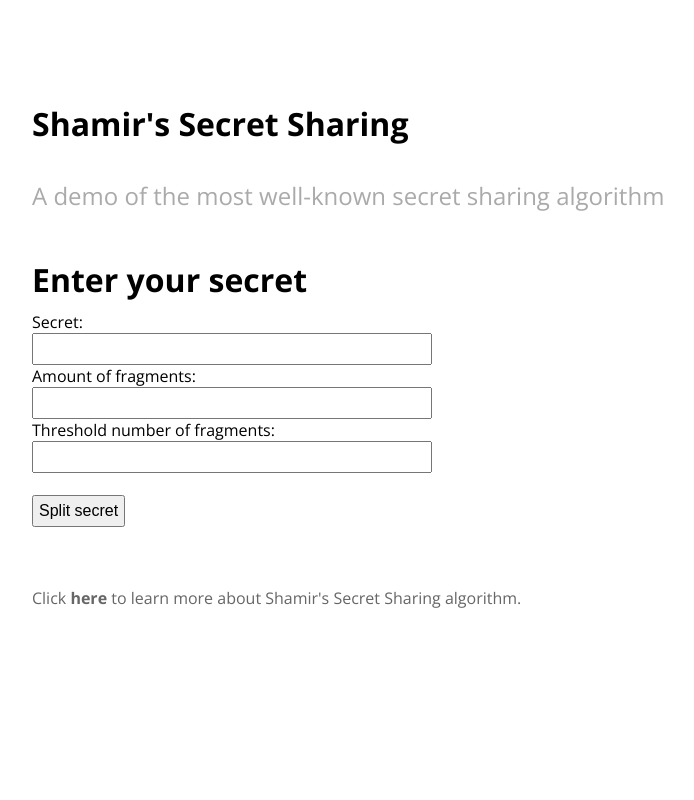
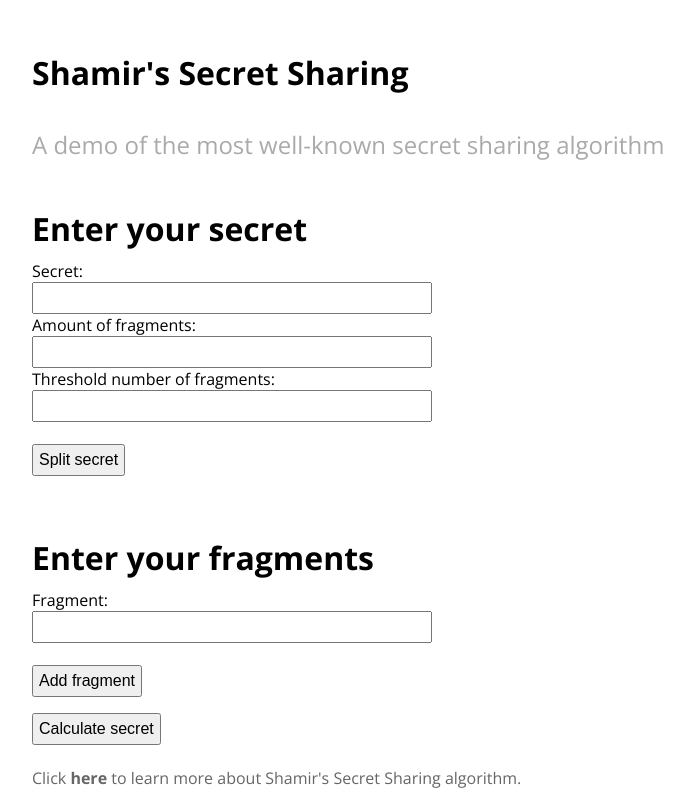
Before and after one commit to mvanaltvorst/shamirs-secret-sharing, a website built with webpack: page app/index.html in a window 1280 px wide. Both pictures are taken after a click on the button "Split secret". Shown: the whole page, without its empty margins (288-982 px from the left). Built offline with nearby package versions, Linux system fonts and the light colour scheme.

Commit message:
Add secret calculating interface

```diff
--- a/app/css/app.css
+++ b/app/css/app.css
@@ -1,7 +1,7 @@
 body {
   margin-left: 25%;
   margin-right: 25%;
-  margin-top: 8%;
+  margin-top: 4%;
   font-family: "Open Sans", sans-serif;
 }
 
--- a/app/index.html
+++ b/app/index.html
@@ -18,5 +18,12 @@
   <br>
   <ul id="output">
   </ul>
+  <h1>Enter your fragments</h1>
+  <br><label for="fragment">Fragment:</label><input type="text" id="fragment"></input>
+  <br><br><button id="addFragment" onclick="App.addFragment();">Add fragment</button>
+  <ul id="fragments">
+  </ul>
+  <button id="calculateSecret" onclick="App.calculateSecret();">Calculate secret</button>
+  <br><br>
   <span class="info">Click <strong>here</strong> to learn more about Shamir's Secret Sharing algorithm.</span>
 </html>
--- a/app/js/app.js
+++ b/app/js/app.js
@@ -1,23 +1,22 @@
 import "../css/app.css"
 
 const App = {
+  fragments: [],
   splitSecret: function() {
-    try {
-      console.log(document.getElementById("secret"));
-      var secret = parseInt(document.getElementById("secret").value);
-    } catch (_) {
+    var secret = parseInt(document.getElementById("secret").value);
+    if (isNaN(secret)) {
       alert("Please enter an integer as secret.");
       return;
     }
-    try {
-      var n = parseInt(document.getElementById("n").value);
-    } catch (_) {
+
+    var n = parseInt(document.getElementById("n").value);
+    if (isNaN(n)) {
       alert("Please enter an integer as number of fragments.");
       return;
     }
-    try {
-      var k = parseInt(document.getElementById("k").value);
-    } catch (_) {
+
+    var k = parseInt(document.getElementById("k").value);
+    if (isNaN(k)) {
       alert("Please enter an integer as threshold.");
       return;
     }
@@ -25,6 +24,34 @@ const App = {
     var coefficients = new Uint32Array(k - 1);
     crypto.getRandomValues(coefficients);
     console.log(coefficients);
+
+    // var points = [];
+    // for (var i = 1; i <= n; i++) {
+    //   var acc = secret;
+    //   for (var j = 1; j <= k; j++) {
+    //     acc +=
+    //   }
+    //   points.push({ i, acc });
+    // }
+    //
+    // console.log(points);
+  },
+
+  addFragment: function() {
+    var elem = document.getElementById("fragment");
+
+    var value = parseInt(elem.value)
+    if (isNaN(value)) {
+      alert("Please enter an integer as fragment.");
+      return;
+    }
+
+    this.fragments.push(value);
+    elem.value = "";
+  },
+
+  calculateSecret: function() {
+
   }
 };
 
```
